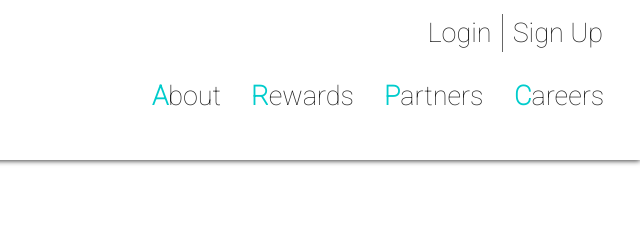
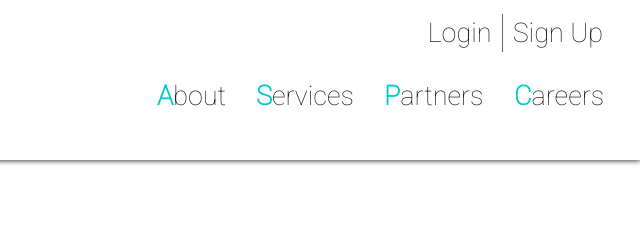
Before and after one commit to jackshanan/elite.github.io, a plain HTML site: page index.html in a window 1280 px wide. Shown: the top 240 px of the page, 640-1280 px from the left. Drawn offline with nearby package versions, Linux system fonts and the light colour scheme.

Commit message:
Update index.html

```diff
--- a/index.html
+++ b/index.html
@@ -35,7 +35,7 @@
 
 			<div class="nav-anchors hvr-grow"><span style="color:#0cc;font-weight:900">C</span>areers</div>
 			<div class="nav-anchors hvr-grow"><span style="color:#0cc;font-weight:900">P</span>artners</div>
-			<div class="nav-anchors hvr-grow"><span style="color:#0cc;font-weight:900">R</span>ewards</div>
+			<div class="nav-anchors hvr-grow"><span style="color:#0cc;font-weight:900">S</span>ervices</div>
 			<div class="nav-anchors hvr-grow"><span style="color:#0cc;font-weight:900">A</span>bout</div>
 		</div>
 
```
